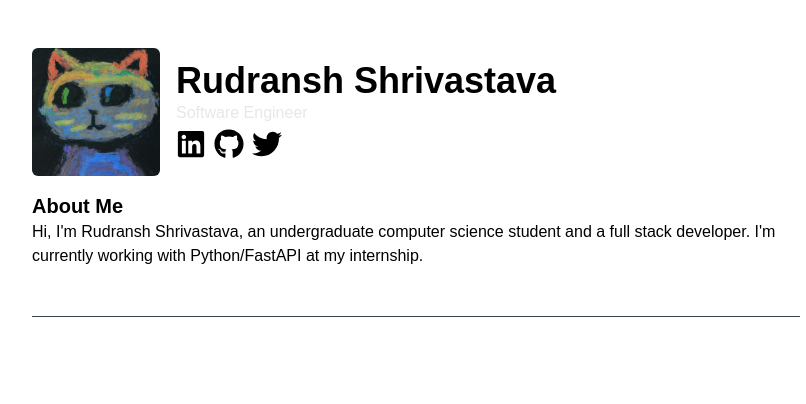
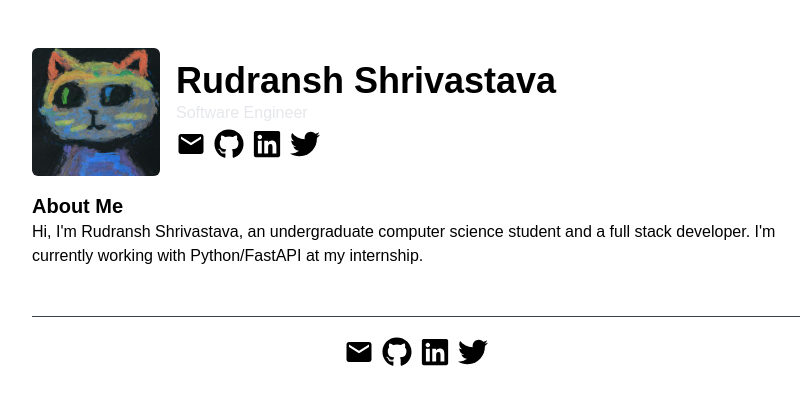
Before and after one commit to rudransh-shrivastava/portfolio, a Next.js app: page / in a window 1280 px wide. Shown: the top 404 px of the page, without its empty margins (224-1030 px from the left). Built offline with nearby package versions, Linux system fonts and the light colour scheme.

Commit message:
finish icons

```diff
--- a/src/components/Footer.tsx
+++ b/src/components/Footer.tsx
@@ -1,23 +1,10 @@
+import SocialIcons from "./SocialIcons";
+
 export default function Footer() {
   return (
     <footer className="mt-12 border-t border-gray-700 pt-4">
-      <div className="flex justify-center gap-4">
-        <a
-          href="https://github.com/yourusername"
-          target="_blank"
-          rel="noopener noreferrer"
-          className="text-gray-400 hover:text-white"
-        >
-          <i className="fab fa-github text-2xl"></i>
-        </a>
-        <a
-          href="https://linkedin.com/in/yourusername"
-          target="_blank"
-          rel="noopener noreferrer"
-          className="text-gray-400 hover:text-white"
-        >
-          <i className="fab fa-linkedin text-2xl"></i>
-        </a>
+      <div className="flex items-center justify-center">
+        <SocialIcons />
       </div>
     </footer>
   );
--- a/src/components/Main.tsx
+++ b/src/components/Main.tsx
@@ -2,6 +2,7 @@ import Header from "./Header";
 import AboutMe from "./AboutMe";
 import Footer from "./Footer";
 import AnimatedWrapper from "./AnimatedWrapper";
+// import Experience from "./Experience";
 
 export default function Main() {
   return (
--- a/src/components/SocialIcons.tsx
+++ b/src/components/SocialIcons.tsx
@@ -1,19 +1,31 @@
 import React from "react";
 import { FaLinkedin, FaGithub, FaTwitter } from "react-icons/fa";
+import { MdEmail } from "react-icons/md";
 
 const SocialIcons = () => {
   const icons = [
     {
       id: 1,
+      icon: <MdEmail />,
+      link: "mailto:rudransh.shr@gmail.com",
+      text: "Email",
+    },
+    {
+      id: 2,
+      icon: <FaGithub />,
+      link: "https://github.com/rudransh-shrivastava",
+      text: "GitHub",
+    },
+    {
+      id: 3,
       icon: <FaLinkedin />,
-      link: "https://linkedin.com",
+      link: "https://www.linkedin.com/in/rudransh-shrivastava",
       text: "LinkedIn",
     },
-    { id: 2, icon: <FaGithub />, link: "https://github.com", text: "GitHub" },
     {
-      id: 3,
+      id: 4,
       icon: <FaTwitter />,
-      link: "https://twitter.com",
+      link: "https://twitter.com/rudranshstwt",
       text: "Twitter",
     },
   ];
```
